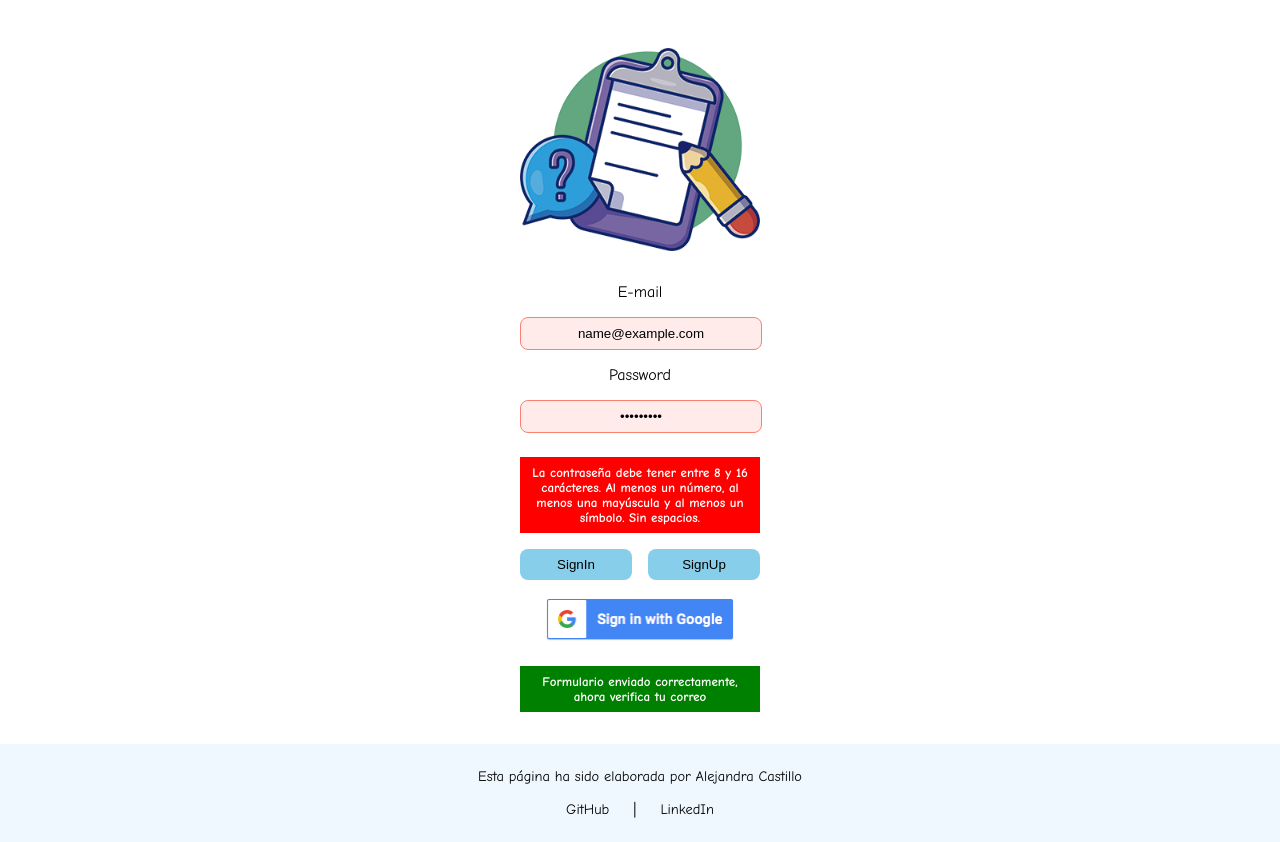
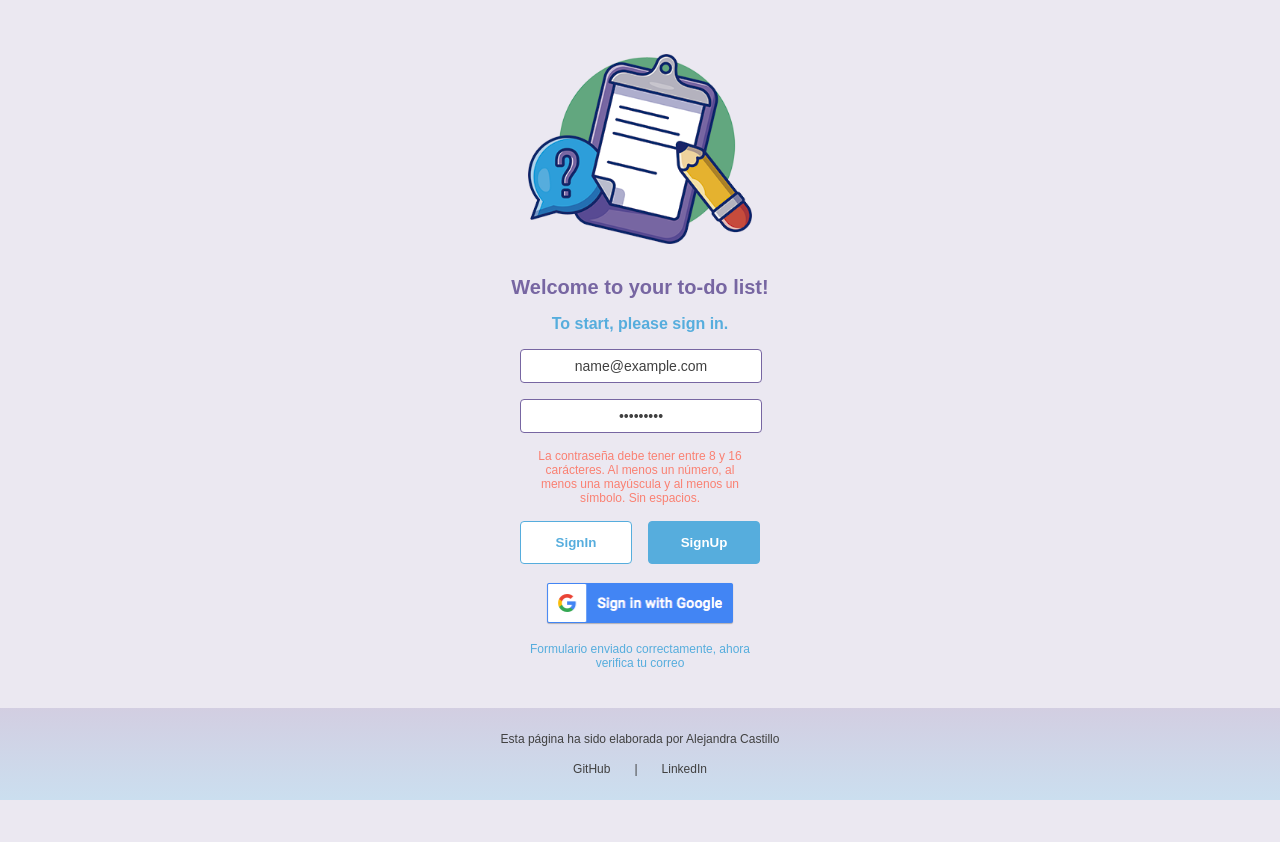
Before and after one commit to alextina/ToDo-Firebase-V9, a website built with Vite: page index.html in a window 1280 px wide. Both pictures are taken after typing "name@example.com", "Sample123" into the empty fields and a click on the button "SignUp". After the commit the page ends 800 px from the top, so only its background shows below. Built offline with nearby package versions, Linux system fonts and the light colour scheme; some packages are replaced by stand-ins of ours; no server answers.

Commit message:
Versión 4.0 - El usuario agrega, edita y elimina tareas. - Las tareas estan ordenadas por fecha y hora. - El usuario puede ver su nombre o su email. - El usuario no puede ver tareas de otros usuarios. - Se puede iniciar sesión con Google, o crear cuenta e iniciar sesión con email y password. - Uso de Firebase V9 e implementación de router. - Web desplegada con vite. - Uso de HTML Semántico y CSS (corrección de estilos).

```diff
--- a/componets/Home.js
+++ b/componets/Home.js
@@ -45,9 +45,9 @@ export const Home = (onNavigate) => {
             if ( userUid === taskUserUid ) {
                 html += `
                 <article>
-                    <h3 class = "oneTask">${task.task}</h3>
+                    <h3 class = "oneTask"><i class="fa-solid fa-circle-check"></i> ${task.task}</h3>
                     <section class = "info">
-                        <p class = "info">By ${task.userEmail} on ${formattedDate}.</p>
+                        <p class = "info">${formattedDate}</p>
                         <button data-id="${doc.id}" class="fa-solid fa-pen-to-square"></button>
                         <button data-id="${doc.id}" class="fa-solid fa-trash"></button>
                     </section>
--- a/componets/Welcome.js
+++ b/componets/Welcome.js
@@ -5,15 +5,17 @@ import { emailVerification, logIn, signInWithGoogle, sigUpWithEmail } from "../f
 import { inputComplet, validateForm } from "../solo-functions.js/validate-inputs";
 
 export const Welcome = (onNavigate) => {
+    const sectionWelcome = document.createElement("section");
+    const header = document.createElement("header");
+    const logo = document.createElement("img");
+    const title = document.createElement("h1");
+    const subTitle = document.createElement("h3");
     const form = document.createElement("form");
-    const logo = document.createElement("img");
-    const labelEmail = document.createElement("label");
     const inputEmail = document.createElement("input");
     const errorEmail = document.createElement("p");
-    const labelPassword = document.createElement("label");
     const inputPassword = document.createElement("input");
     const errorPassword = document.createElement("p");
-    const divButtons = document.createElement("div");
+    const sectionButtons = document.createElement("section");
     const buttonSignIn = document.createElement("button");
     const invalidSignIn = document.createElement("p");
     const buttonSignUp = document.createElement("button");
@@ -22,25 +24,26 @@ export const Welcome = (onNavigate) => {
     const validForm = document.createElement("p");
     const messageForm = document.createElement("p");
 
-    form.className ="container welcome";
+    sectionWelcome.className = "container welcome";
+    header.className = "header"
+    title.textContent = "Welcome to your to-do list!";
+    subTitle.textContent = "To start, please sign in.";
     form.autocomplete = "off";
     logo.src = logoImg;
     logo.alt = "logo-todo";
     logo.className = "logoTodo";
-    labelEmail.htmlFor = "email";
-    labelEmail.textContent = "E-mail";
     inputEmail.name = "email";
     inputEmail.type = "email";
     inputEmail.id = "email";
+    inputEmail.placeholder = "E-mail here";
     inputEmail.required = true;
     errorEmail.className = "hide";
     errorEmail.id = "error-email";
     errorEmail.textContent = "El e-mail debe tener formato válido."
-    labelPassword.htmlFor = "password";
-    labelPassword.textContent = "Password";
     inputPassword.name = "password";
     inputPassword.type = "password";
     inputPassword.id = "password";
+    inputPassword.placeholder = "Password here"
     inputPassword.required = true;
     errorPassword.className = "hide";
     errorPassword.id = "error-password";
@@ -51,6 +54,7 @@ export const Welcome = (onNavigate) => {
     invalidSignIn.className = "hide";
     invalidSignIn.id = "error-login";
     invalidSignIn.textContent = "Verifica tu correo y luego inicia sesión";
+    sectionButtons.className = "sectionButtons";
     buttonSignUp.type = "submit";
     buttonSignUp.className = "smallButton";
     buttonSignUp.textContent = "SignUp";
@@ -101,7 +105,7 @@ export const Welcome = (onNavigate) => {
             signUp();
             setTimeout(() => {
                 onNavigate("/");
-            }, 3000)
+            }, 5000)
         } else {
             document.getElementById("error-form").classList.replace("hide", "error  ");
         }
@@ -147,22 +151,20 @@ export const Welcome = (onNavigate) => {
     });
 
     // Mostrando el contenido
-    // buttonGoogle.append(imgGoogle, txtGoogle);
-    divButtons.append(buttonSignIn, buttonSignUp);
+    header.append(logo,title, subTitle);
+    sectionButtons.append(buttonSignIn, buttonSignUp);
     form.append(
-        logo,
-        labelEmail,
         inputEmail,
         errorEmail,
-        labelPassword,
         inputPassword,
         errorPassword,
-        divButtons,
+        sectionButtons,
         imgGoogle,
         validForm,
         invalidForm,
         invalidSignIn,
         messageForm
         );
-    return form;
+    sectionWelcome.append(header, form)
+    return sectionWelcome;
 };
--- a/style.css
+++ b/style.css
@@ -2,6 +2,15 @@
   margin: 0;
   padding: 0;
   border: none;
+}
+
+:root{
+  --font-color: #404040;
+  --font-inverted: #FFFFFF;
+  --main-color: #7766A2;
+  --accent-one: #56ADDD;
+  --background1: #EBE8F1;
+  --background2: #DAD5E5;
 }
 
 html{
@@ -10,7 +19,7 @@ html{
 
 body{
   margin: 0;
-  font-family: 'Comic Neue', cursive;
+  font-family: Arial, Helvetica, sans-serif;
   display: flex;
   flex-direction: column;
   min-height: 100vh;
@@ -18,6 +27,7 @@ body{
   justify-content: center;
   align-items: center;
   overflow-x: hidden;
+  background-color: var(--background1);
 }
 
 .hide{
@@ -43,41 +53,57 @@ body{
   padding: 2rem;
   justify-content: center;
   align-items: center;
-  border-radius: 1.5rem;
+  border-radius: 0.25rem;
 }
 
 .container input{
+  color: var(--font-color);
+  font-size: 14px;
   text-align: center;
   width: 100%;
   height: auto;
   margin: auto;
   padding: 0.5rem 0;
-  border-radius: 0.5rem;
-  border: 1px solid salmon;
-  background-color: rgba(250, 128, 114, 0.15);
+  border-radius: 0.25rem;
+  border: 1px solid var(--main-color);
+  background-color: var(--font-inverted);
 }
 
 .container button{
-  /* width: 7rem; */
   height: auto;
-  padding: 0.5rem;
-  border-radius: 0.5rem;
-  border: none;
-  background-color: skyblue;
+  padding: 0.8rem 0.5rem;
+  border-radius: 0.25rem;
+  background-color: var(--font-inverted);
+  border: 1px solid var(--accent-one);
+  color: var(--accent-one);
+  font-weight: bold;
   cursor: pointer;
 }
 
+.container button:nth-child(+2){
+  background-color: var(--accent-one);
+  color: var(--font-inverted);
+}
+
 .logoTodo{
-  width: 15rem;
+  width: 14rem;
   height: auto;
   margin: 1rem;
 }
 
-.welcome button{
-  width: 7rem;
+.welcome header{
+  display: flex;
+  flex-direction: column;
+  gap: 1rem;
+  align-items: center;
+  justify-content: center;
+  text-align: center;
 }
-.welcome{
-  width: 15rem;
+
+.welcome form{
+  display: flex;
+  flex-direction: column;
+  gap: 1rem;
 }
 
 .welcome label{
@@ -89,8 +115,26 @@ body{
   gap: 1rem;;
 }
 
-.welcome button:hover{
-  background-color: rgba(135, 207, 235, 0.9);
+.header h1{
+  font-size: 20px;
+  font-weight: bold;
+  color: var(--main-color);
+}
+
+.header h3{
+  font-size: 16px;
+  font-weight: 600;
+  color: var(--accent-one);
+}
+
+.sectionButtons{
+  display: flex;
+  flex-direction: row;
+  gap: 1rem;
+}
+
+.sectionButtons button{
+  width: 7rem;
 }
 
 .googleButton{
@@ -102,35 +146,30 @@ body{
 }
 
 .error{
-  margin-top: 0.5rem;
-  color: white;
-  background-color: red;
-  font-size: small;
-  padding: 0.5rem;
-  font-weight: bold;
   text-align: center;
+  color: salmon;
+  font-size: 12px;
   width: 14rem;
+  align-self: center;
 }
 
 .correct{
-  margin-top: 0.5rem;
-  color: white;
-  background-color: green;
-  font-size: small;
-  padding: 0.5rem;
-  font-weight: bold;
   text-align: center;
+  color: var(--accent-one);
+  font-size: 12px;
   width: 14rem;
-}
+  align-self: center;
+ }
 
 /* Home */
 .home{
-  width: 50%;;
+  width: 75%;;
   min-width: 320px;
 }
 
 .home input{
   padding: 1rem 0;
+  border: solid 1px var(--accent-one);
 }
 
 .home button{
@@ -142,18 +181,21 @@ body{
 }
 
 .home h1{
-  font-size: 1.5rem;
+  font-size: 20px;
+  color: var(--font-color);
 }
 
 .home h3{
   padding: 1rem;
-  font-size: 1rem;
-  font-weight: lighter;
+  font-size: 16px;
+  font-weight: 500;
+  color: var(--font-color);
 }
 
 .home p{
   margin: 0.5rem 1rem;
-  font-size: 0.6rem;
+  font-size: 10px;
+  color: var(--font-color);
 }
 
 #sectionMenu{
@@ -179,10 +221,6 @@ body{
   flex-wrap: wrap;
 }
 
-.info button{
-  background-color: antiquewhite;
-}
-
 #allTasks{
   display: flex;
   flex-direction: column;
@@ -190,14 +228,29 @@ body{
 }
 
 #allTasks article{
-  background-color: antiquewhite;
+  background-color: var(--background2);
   border-radius: 0.5rem;
+}
+
+#allTasks button{
+  border: none;
+  background-color: var(--background2);
+}
+
+#allTasks .fa-solid{
+  color: var(--accent-one);
+}
+
+#allTasks .fa-solid:nth-child(1n+2){
+  color: var(--main-color);
 }
 
 /* Footer */
 footer{
+  font-size: 12px;
   padding: 1rem;
-  background-color: aliceblue;
+  color: var(--font-color);
+  background: linear-gradient(rgba(186, 180, 210, 0.5), rgba(171, 213, 237, 0.5));
   min-width: 320px;
   width: 100%;
   text-align: center;
@@ -211,7 +264,6 @@ footer div{
 }
 
 footer p{
-  font-size: 0.9rem;
   padding: 0 1rem;
   margin: 0.5rem;
 }
```
Also changed, not shown: 2 other files.
